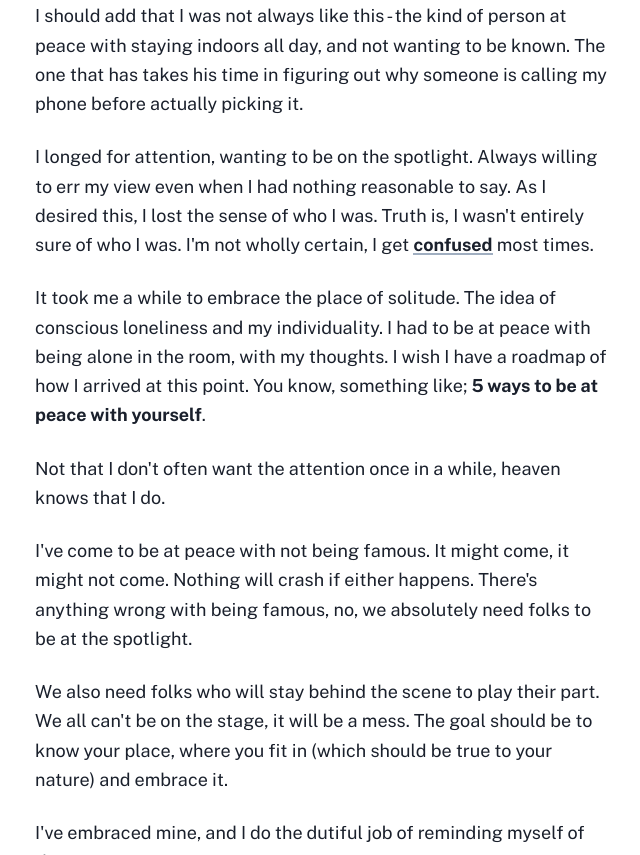
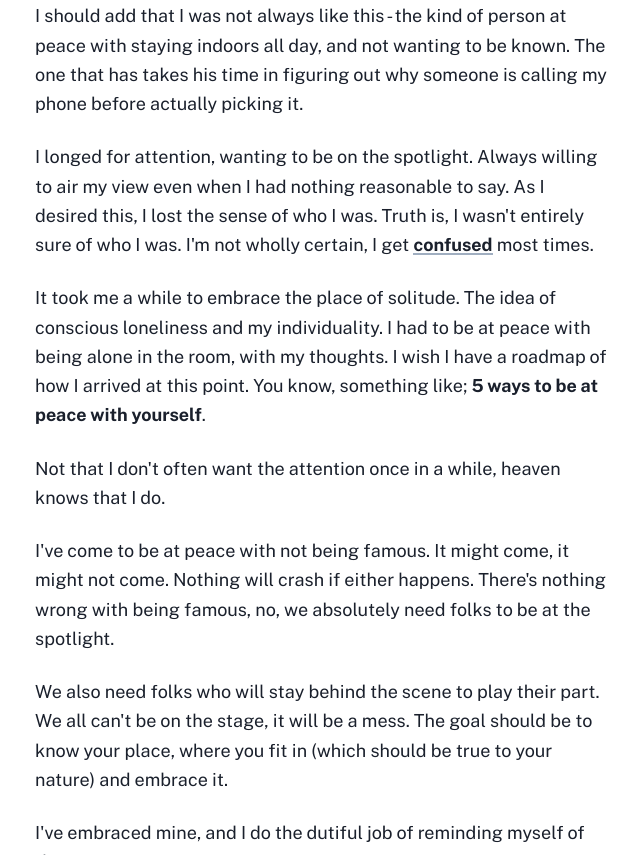
Before and after one commit to kinsomicrote/jioke.me, an Eleventy site: page src/_notes/2019-10-08-at-peace-with-being-behind-the-scene.md in a window 1280 px wide. Shown: the part 584-1439 px from the top of the page, without its empty margins (317-957 px from the left). Built offline with nearby package versions, Linux system fonts and the light colour scheme; Eleventy itself is replaced by a stand-in of ours; files that its build step writes are made by us from their sources; what js-beautify would draw is missing.

Commit message:
Corrected typos

```diff
--- a/src/_notes/2019-10-08-at-peace-with-being-behind-the-scene.md
+++ b/src/_notes/2019-10-08-at-peace-with-being-behind-the-scene.md
@@ -12,7 +12,7 @@ I love simplicity, mostly in lifestyle. I love that I don't have tons of emails
 I should add that I was not always like this - the kind of person at peace with staying indoors all day, and not wanting to be known. The one that has takes his time in figuring out why someone is calling my phone before actually picking it.
 
 
-I longed for attention, wanting to be on the spotlight. Always willing to err my view even when I had nothing reasonable to say. As I desired this, I lost the sense of who I was. Truth is, I wasn't entirely sure of who I was. I'm not wholly certain, I get [confused](https://www.jioke.me/notes/once-a-confused-lad-still-a-confused-lad/) most times.
+I longed for attention, wanting to be on the spotlight. Always willing to air my view even when I had nothing reasonable to say. As I desired this, I lost the sense of who I was. Truth is, I wasn't entirely sure of who I was. I'm not wholly certain, I get [confused](https://www.jioke.me/notes/once-a-confused-lad-still-a-confused-lad/) most times.
 
 
 It took me a while to embrace the place of solitude. The idea of conscious loneliness and my individuality. I had to be at peace with being alone in the room, with my thoughts. I wish I have a roadmap of how I arrived at this point. You know, something like; **5 ways to be at peace with yourself**.
@@ -21,7 +21,7 @@ It took me a while to embrace the place of solitude. The idea of conscious lonel
 Not that I don't often want the attention once in a while, heaven knows that I do.
 
 
-I've come to be at peace with not being famous. It might come, it might not come. Nothing will crash if either happens. There's anything wrong with being famous, no, we absolutely need folks to be at the spotlight.
+I've come to be at peace with not being famous. It might come, it might not come. Nothing will crash if either happens. There's nothing wrong with being famous, no, we absolutely need folks to be at the spotlight.
 
 
 We also need folks who will stay behind the scene to play their part. We all can't be on the stage, it will be a mess. The goal should be to know your place, where you fit in (which should be true to your nature) and embrace it.
```
